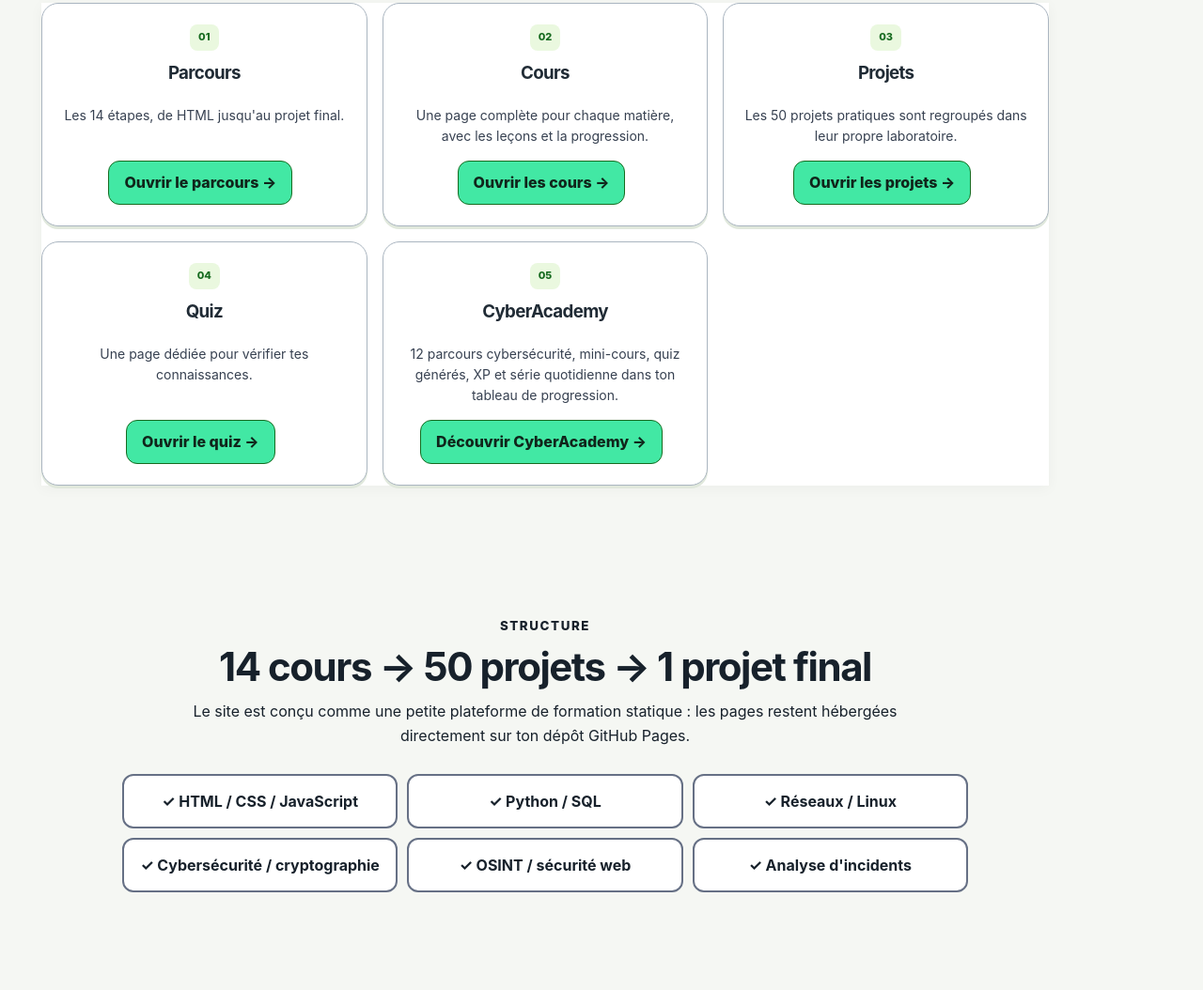
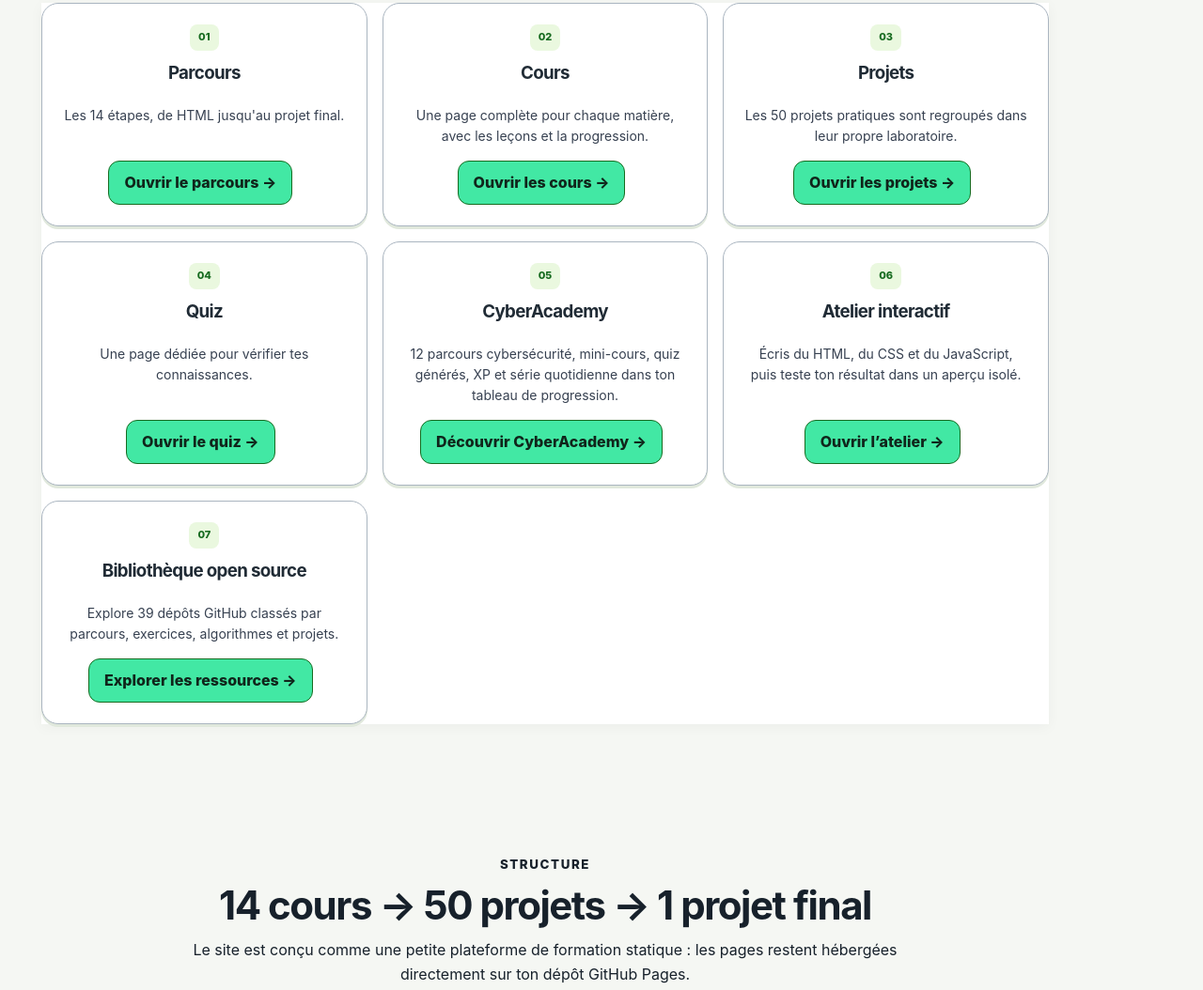
Before and after one commit to ethangalea1000-svg/Le-code-et-la-cybersecurite-de-A-a-Z, a plain HTML site: page index.html in a window 1280 px wide. Shown: the part 1079-2133 px from the top of the page at 94% size. Drawn offline with Linux system fonts and the light colour scheme.

Commit message:
Relier l’atelier et la bibliothèque open source depuis l’accueil

```diff
--- a/index.html
+++ b/index.html
@@ -3,7 +3,7 @@
 <head>
 <meta charset="utf-8">
 <meta name="viewport" content="width=device-width,initial-scale=1">
-<meta name="description" content="Apprends la programmation et les bases de la cybersécurité gratuitement : parcours progressifs, cours HTML, CSS, JavaScript, Python, projets pratiques et quiz.">
+<meta name="description" content="Apprends gratuitement le code et la cybersécurité avec des parcours guidés, des cours, des projets, des quiz, un atelier de code et une bibliothèque open source.">
 <link rel="canonical" href="https://ethangalea1000-svg.github.io/Le-code-et-la-cybersecurite-de-A-a-Z/">
 <meta property="og:type" content="website">
 <meta property="og:site_name" content="Le Code &amp; la Cybersécurité de A à Z">
@@ -23,7 +23,7 @@
 <a href="parcours.html">Parcours</a>
 <a href="cours.html">Cours</a>
 <a href="projets.html">Projets</a>
-<a href="quiz.html">Quiz</a><a href="progression.html">Progression</a><a href="recherche.html">Recherche</a><a href="ressources.html">Ressources</a><a href="examens.html">Examens</a>
+<a href="quiz.html">Quiz</a><a href="progression.html">Progression</a><a href="atelier.html">Atelier</a><a href="bibliotheque.html">Bibliothèque</a><a href="recherche.html">Recherche</a><a href="ressources.html">Ressources</a><a href="examens.html">Examens</a>
 <a href="certificats.html">Certificats</a></nav>
 </header>
 
@@ -80,6 +80,8 @@
 <p>12 parcours cybersécurité, mini-cours, quiz générés, XP et série quotidienne dans ton tableau de progression.</p>
 <a class="btn" href="progression.html#cyberacademy-module">Découvrir CyberAcademy →</a>
 </article>
+<article class="path-card"><span class="num">06</span><h3>Atelier interactif</h3><p>Écris du HTML, du CSS et du JavaScript, puis teste ton résultat dans un aperçu isolé.</p><a class="btn" href="atelier.html">Ouvrir l’atelier →</a></article>
+<article class="path-card"><span class="num">07</span><h3>Bibliothèque open source</h3><p>Explore 39 dépôts GitHub classés par parcours, exercices, algorithmes et projets.</p><a class="btn" href="bibliotheque.html">Explorer les ressources →</a></article>
 </div>
 </section>
 
```
